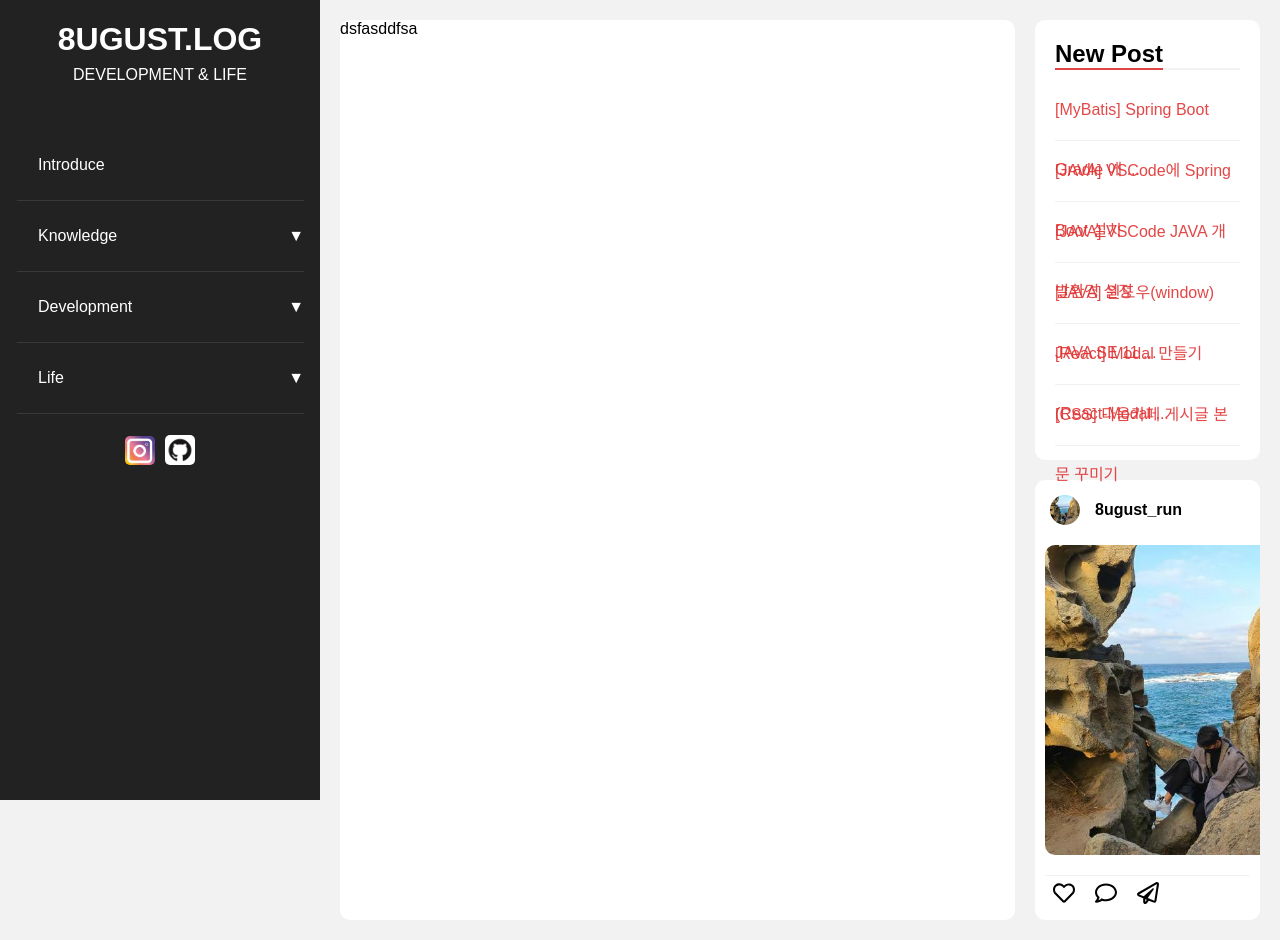
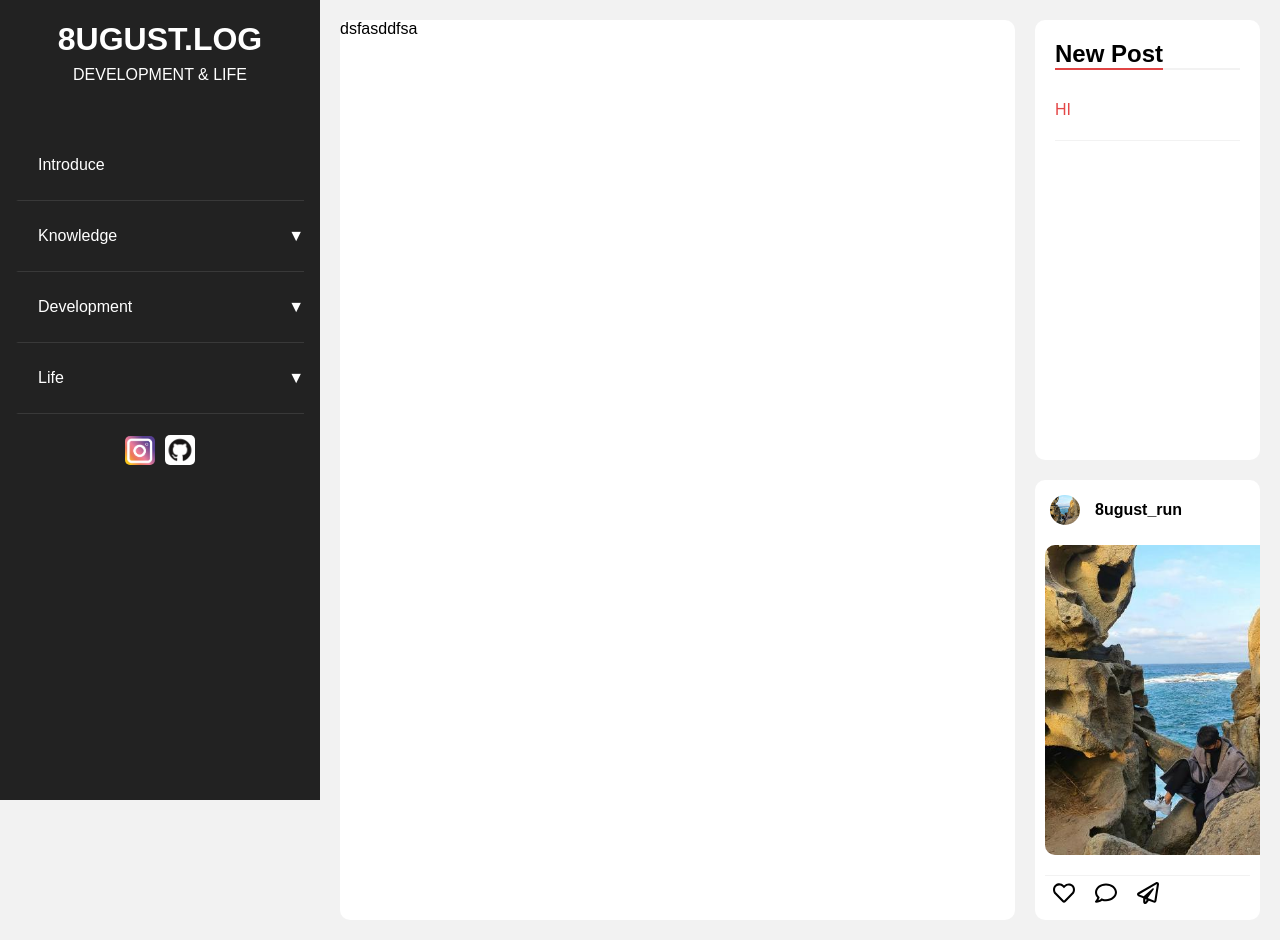
Before and after one commit to seonghan-Min/8ugust-ui, a React (Create React App) app: page / in a window 1280 px wide. Built offline with nearby package versions, Linux system fonts and the light colour scheme; no server answers.

Commit message:
[BLOG-005] Tistory 최신 글 가져오기 1

```diff
--- a/src/App.js
+++ b/src/App.js
@@ -1,19 +1,13 @@
 import './index.css';
 import './media.css';
-import React, { useEffect } from 'react';
-import axios from 'axios';
-import ReactDOM from 'react-dom';
 import profile from './img/profile.png';
 import github from './img/Github_logo.png';
 import { Link, Route } from 'react-router-dom';
 import instagram from './img/Instagram_logo.png';
+import PostList from './components/Blog/Tistory/index';
 import { FaRegHeart, FaRegComment, FaRegPaperPlane } from "react-icons/fa";
 
 function App() {
-
-	useEffect(() => {
-		const response = axios.get('tistory/manage/posts.json?category=-3&page=1&searchKeyword=&searchType=title&visibility=all', null, { widhCredential : true });
-	})
 
 	return (
 		<>
@@ -60,12 +54,7 @@ function App() {
 							<h2>New Post</h2>
 						</div>
 						<div className='list'>
-							<div>[MyBatis] Spring Boot Gradle 에 ...</div>
-							<div>[JAVA] VSCode에 Spring Boot 설치</div>
-							<div>[JAVA] VSCode JAVA 개발환경 설정</div>
-							<div>[JAVA] 윈도우(window) JAVA SE 11 ...</div>
-							<div>[React] Modal 만들기 (React-Modal ...</div>
-							<div>[CSS] 다음카페 게시글 본문 꾸미기</div>
+							<PostList />
 						</div>
 					</div>
 					<div className='instagram'>
--- /dev/null
+++ b/src/components/Blog/Tistory/index.js
@@ -0,0 +1,22 @@
+import React, { useState } from 'react';
+import axios from 'axios';
+
+function PostList () {
+
+    const [post, setPost] = useState([]);
+
+    axios.get('tistory/manage/posts.json', null, { withCredential : true })
+        .then(res => {
+            const response = res.data.items;
+            // setPost(response);
+        })
+
+    console.log(post);
+    return (
+        <>
+            <div>HI</div>
+        </>
+    )
+}
+
+export default PostList;
```
